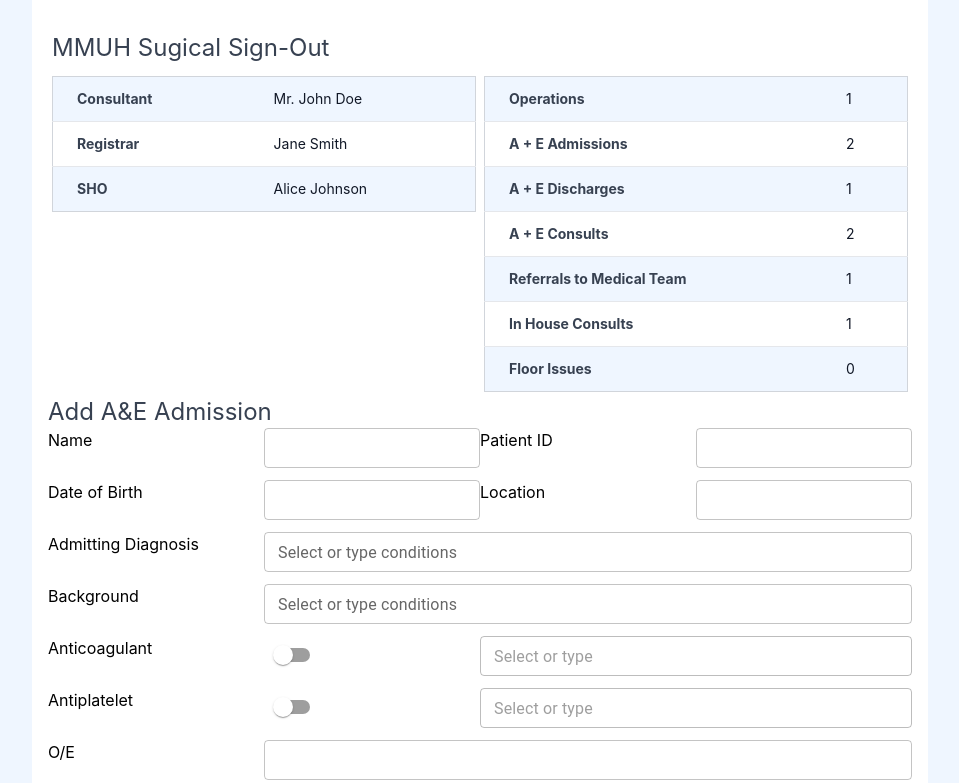
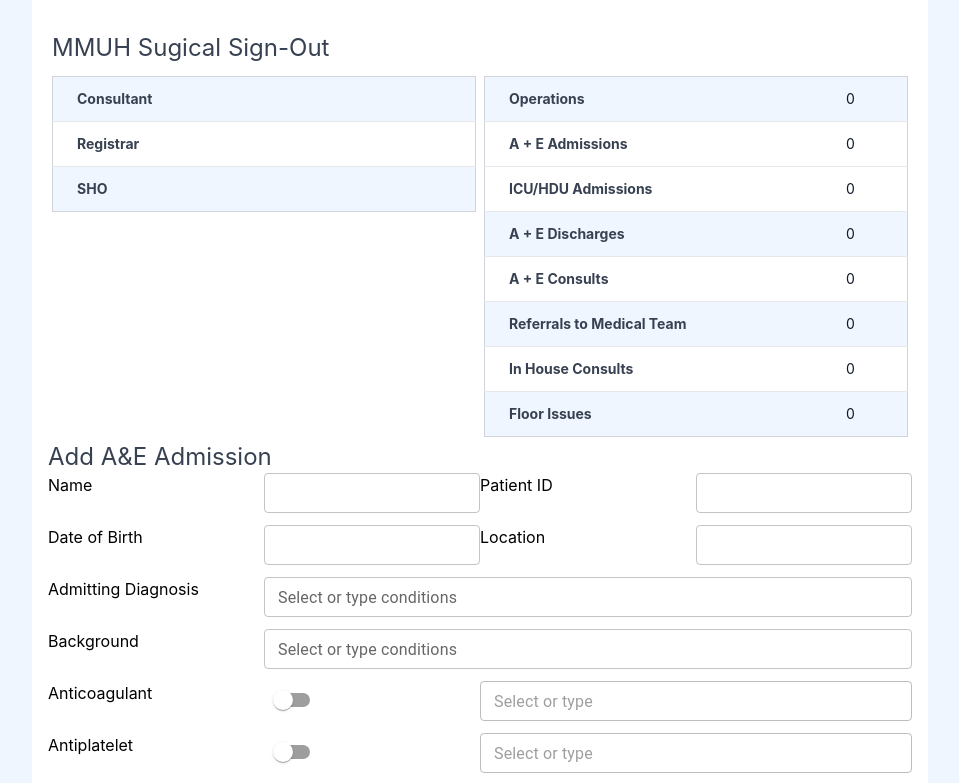
Before and after one commit to iain-b/signout-app-mock, a React (Create React App) app: page / in a window 1280 px wide. Shown: the top 783 px of the page, without its empty margins (160-1119 px from the left). Built offline with nearby package versions, Linux system fonts and the light colour scheme.

Commit message:
Give the illusion of persistence

```diff
--- a/src/AEAdmissionForm.tsx
+++ b/src/AEAdmissionForm.tsx
@@ -1,35 +1,14 @@
 import React from "react";
 import { useForm, SubmitHandler, Controller, useWatch } from "react-hook-form";
-import { Autocomplete, Button, Input, Switch, TextField } from "@mui/material";
+import { Autocomplete, Button, Switch, TextField } from "@mui/material";
+import { AEAdmission } from "./types";
 
-type Inputs = {
-  admittingDiagnosis: string;
-  name: string;
-  id: string;
-  location: string;
-  dateOfBirth: string;
-  background: string[];
-  hasAnticoagulant: boolean;
-  anticoagulantUsed?: string;
-  hasAntiplatelet: boolean;
-  antiplateletUsed?: string;
-  oe: string;
-  imaging: string;
-  isImagingFinalised: boolean;
-  labs: { wcc: number; crp: number };
-  plan: {
-    antibiotics: string[];
-    fasting: boolean;
-    isIRPlanned: boolean;
-    isSurgicalInterventionPlanned: boolean;
-    comments: string;
-    isHduOrIcuAdmission: boolean;
-  };
-  anticipatedComplexDischarge: boolean;
-};
-
-export const AEAdmissionForm = () => {
-  const { register, handleSubmit, control } = useForm<Inputs>({
+export const AEAdmissionForm = ({
+  onSave,
+}: {
+  onSave: (admission: AEAdmission) => void;
+}) => {
+  const { register, handleSubmit, control } = useForm<AEAdmission>({
     defaultValues: {
       admittingDiagnosis: "",
       name: "",
@@ -60,9 +39,11 @@ export const AEAdmissionForm = () => {
     control,
     name: ["hasAnticoagulant", "hasAntiplatelet"],
   });
-  console.log("watches", hasAnticoagulant);
 
-  const onSubmit: SubmitHandler<Inputs> = (data) => console.log(data);
+  const onSubmit: SubmitHandler<AEAdmission> = (data) => {
+    console.log(data);
+    onSave(data);
+  };
   return (
     <form onSubmit={handleSubmit(onSubmit)}>
       <h3 className="text-2xl text-gray-700">Add A&E Admission</h3>
--- a/src/App.tsx
+++ b/src/App.tsx
@@ -1,28 +1,59 @@
-import React from "react";
+import React, { useCallback, useEffect, useState } from "react";
 import "./App.css";
 import { AEAdmissionForm } from "./AEAdmissionForm";
+import { StorageClient } from "./storage";
+import { AEAdmission, SignOutRecord } from "./types";
+import { set } from "react-hook-form";
+
+const useStorageClient = () => new StorageClient();
 
 function App() {
+  const client = useStorageClient();
+  const [record, setRecord] = useState<SignOutRecord | null>(null);
+  const reloadData = useCallback(() => {
+    setRecord(client.getSignOutRecord());
+  }, [client, setRecord]);
+  const saveAdmission = useCallback(
+    (admission: AEAdmission) => {
+      client.saveAEAdmission(admission);
+      reloadData();
+    },
+    [reloadData, client],
+  );
   return (
     <div className="bg-blue-50">
-
       <div className="max-w-4xl mx-auto px-4 bg-white">
-            <h2 className="text-2xl text-gray-700 p-1 pt-8 pb-2"> MMUH Sugical Sign-Out</h2>
+        <h2 className="text-2xl text-gray-700 p-1 pt-8 pb-2">
+          {" "}
+          MMUH Sugical Sign-Out
+        </h2>
         <div className="grid grid-cols-2">
           <div className="p-1">
             <table className="min-w-full table-auto border-collapse border border-gray-300">
               <tbody>
                 <tr className="bg-blue-50 border-b">
-                            <th className="px-6 py-3 text-left text-sm font-bold text-gray-700">Consultant</th>
-                            <td className="px-6 py-3 text-sm text-gray-900">Mr. John Doe</td>
+                  <th className="px-6 py-3 text-left text-sm font-bold text-gray-700">
+                    Consultant
+                  </th>
+                  <td className="px-6 py-3 text-sm text-gray-900">
+                    {record?.consultant}
+                  </td>
                 </tr>
                 <tr className="bg-white border-b">
-                            <th className="px-6 py-3 text-left text-sm font-bold text-gray-700">Registrar</th>
-                            <td className="px-6 py-3 text-sm text-gray-900">Jane Smith</td>
+                  <th className="px-6 py-3 text-left text-sm font-bold text-gray-700">
+                    Registrar
+                  </th>
+                  <td className="px-6 py-3 text-sm text-gray-900">
+                    {record?.registrar}
+                  </td>
                 </tr>
                 <tr className="bg-blue-50">
-                            <th className="px-6 py-3 text-left text-sm font-bold text-gray-700">SHO</th>
-                            <td className="px-6 py-3 text-sm text-gray-900">Alice Johnson</td>
+                  <th className="px-6 py-3 text-left text-sm font-bold text-gray-700">
+                    SHO
+                  </th>
+                  <td className="px-6 py-3 text-sm text-gray-900">
+                    {record?.sho}
+                  </td>
                 </tr>
               </tbody>
             </table>
@@ -32,46 +63,77 @@ function App() {
               <table className="min-w-full table-auto border-collapse border border-gray-300">
                 <tbody>
                   <tr className="bg-blue-50 border-b">
-                                <th className="px-6 py-3 text-left text-sm font-bold text-gray-700">Operations</th>
-                                <td className="px-6 py-3 text-sm text-gray-900">1</td>
+                    <th className="px-6 py-3 text-left text-sm font-bold text-gray-700">
+                      Operations
+                    </th>
+                    <td className="px-6 py-3 text-sm text-gray-900">
+                      {record?.operations?.length ?? 0}
+                    </td>
                   </tr>
                   <tr className="bg-white border-b">
-                                <th className="px-6 py-3 text-left text-sm font-bold text-gray-700">A + E Admissions
+                    <th className="px-6 py-3 text-left text-sm font-bold text-gray-700">
+                      A + E Admissions
                     </th>
-                                <td className="px-6 py-3 text-sm text-gray-900">2</td>
+                    <td className="px-6 py-3 text-sm text-gray-900">
+                      {record?.AEAdmissions?.length ?? 0}
+                    </td>
+                  </tr>
+                  <tr className="bg-white border-b">
+                    <th className="px-6 py-3 text-left text-sm font-bold text-gray-700">
+                      ICU/HDU Admissions
+                    </th>
+                    <td className="px-6 py-3 text-sm text-gray-900">
+                      {record?.AEAdmissions?.filter(
+                        (it) => it.plan?.isHduOrIcuAdmission,
+                      ).length ?? 0}
+                    </td>
                   </tr>
                   <tr className="bg-blue-50 border-b">
-                                <th className="px-6 py-3 text-left text-sm font-bold text-gray-700">A + E Discharges
+                    <th className="px-6 py-3 text-left text-sm font-bold text-gray-700">
+                      A + E Discharges
                     </th>
-                                <td className="px-6 py-3 text-sm text-gray-900">1</td>
+                    <td className="px-6 py-3 text-sm text-gray-900">
+                      {record?.AEDischarges?.length ?? 0}
+                    </td>
                   </tr>
                   <tr className="bg-white border-b">
-                                <th className="px-6 py-3 text-left text-sm font-bold text-gray-700">A + E Consults
+                    <th className="px-6 py-3 text-left text-sm font-bold text-gray-700">
+                      A + E Consults
                     </th>
-                                <td className="px-6 py-3 text-sm text-gray-900">2</td>
+                    <td className="px-6 py-3 text-sm text-gray-900">
+                      {record?.AEConsults?.length ?? 0}
+                    </td>
                   </tr>
                   <tr className="bg-blue-50 border-b">
-                                <th className="px-6 py-3 text-left text-sm font-bold text-gray-700">Referrals to
-                                    Medical Team
+                    <th className="px-6 py-3 text-left text-sm font-bold text-gray-700">
+                      Referrals to Medical Team
                     </th>
-                                <td className="px-6 py-3 text-sm text-gray-900">1</td>
+                    <td className="px-6 py-3 text-sm text-gray-900">
+                      {record?.referrals?.length ?? 0}
+                    </td>
                   </tr>
                   <tr className="bg-white border-b">
-                                <th className="px-6 py-3 text-left text-sm font-bold text-gray-700">In House
-                                    Consults
+                    <th className="px-6 py-3 text-left text-sm font-bold text-gray-700">
+                      In House Consults
                     </th>
-                                <td className="px-6 py-3 text-sm text-gray-900">1</td>
+                    <td className="px-6 py-3 text-sm text-gray-900">
+                      {record?.inHouseConsults?.length ?? 0}
+                    </td>
                   </tr>
                   <tr className="bg-blue-50">
-                                <th className="px-6 py-3 text-left text-sm font-bold text-gray-700">Floor Issues</th>
-                                <td className="px-6 py-3 text-sm text-gray-900">0</td>
+                    <th className="px-6 py-3 text-left text-sm font-bold text-gray-700">
+                      Floor Issues
+                    </th>
+                    <td className="px-6 py-3 text-sm text-gray-900">
+                      {record?.floorIssues?.length ?? 0}
+                    </td>
                   </tr>
                 </tbody>
               </table>
             </div>
           </div>
           <div className="col-span-2">
-                    <AEAdmissionForm/>
+            <AEAdmissionForm onSave={saveAdmission} />
           </div>
         </div>
       </div>
--- /dev/null
+++ b/src/storage.ts
@@ -0,0 +1,50 @@
+import { AEAdmission, SignOutRecord } from "./types";
+
+// These should really be async
+interface StorageAPI {
+  saveAEAdmission: (admission: AEAdmission) => void;
+  getSignOutRecord: () => SignOutRecord;
+}
+
+const SIGN_OUT_RECORD_KEY = "signOutRecord";
+
+export class StorageClient implements StorageAPI {
+  private getCurrentRecord(): SignOutRecord {
+    const record = localStorage.getItem(SIGN_OUT_RECORD_KEY);
+    if (record) {
+      return JSON.parse(record);
+    } else {
+      return {
+        consultant: "",
+        sho: "",
+        registrar: "",
+        AEAdmissions: [],
+        HduOrIcuAdmissions: [],
+        operations: [],
+        AEDischarges: [],
+        AEConsults: [],
+        referrals: [],
+        inHouseConsults: [],
+        floorIssues: [],
+      };
+    }
+  }
+
+  saveAEAdmission(admission: AEAdmission): void {
+    const currentRecord = this.getCurrentRecord();
+    // the ID field is the patient ID which I've used here for convenience but probably a uuid for each event is needed
+    const existingIndex = currentRecord.AEAdmissions.findIndex(
+      (it) => it.id === admission.id,
+    );
+    if (existingIndex >= 0) {
+      currentRecord.AEAdmissions[existingIndex] = admission;
+    } else {
+      currentRecord.AEAdmissions.push(admission);
+    }
+    localStorage.setItem(SIGN_OUT_RECORD_KEY, JSON.stringify(currentRecord));
+  }
+
+  getSignOutRecord(): SignOutRecord {
+    return this.getCurrentRecord();
+  }
+}
--- /dev/null
+++ b/src/types.ts
@@ -0,0 +1,39 @@
+export type AEAdmission = {
+  admittingDiagnosis: string;
+  name: string;
+  id: string;
+  location: string;
+  dateOfBirth: string;
+  background: string[];
+  hasAnticoagulant: boolean;
+  anticoagulantUsed?: string;
+  hasAntiplatelet: boolean;
+  antiplateletUsed?: string;
+  oe: string;
+  imaging: string;
+  isImagingFinalised: boolean;
+  labs: { wcc: number; crp: number };
+  plan: {
+    antibiotics: string[];
+    fasting: boolean;
+    isIRPlanned: boolean;
+    isSurgicalInterventionPlanned: boolean;
+    comments: string;
+    isHduOrIcuAdmission: boolean;
+  };
+  anticipatedComplexDischarge: boolean;
+};
+
+export type SignOutRecord = {
+  consultant: string;
+  sho: string;
+  registrar: string;
+  AEAdmissions: AEAdmission[];
+  HduOrIcuAdmissions: AEAdmission[];
+  operations: object[];
+  AEDischarges: object[];
+  AEConsults: object[];
+  referrals: object[];
+  inHouseConsults: object[];
+  floorIssues: object[];
+};
```
Lines whose indentation alone changed are shown as unchanged.
